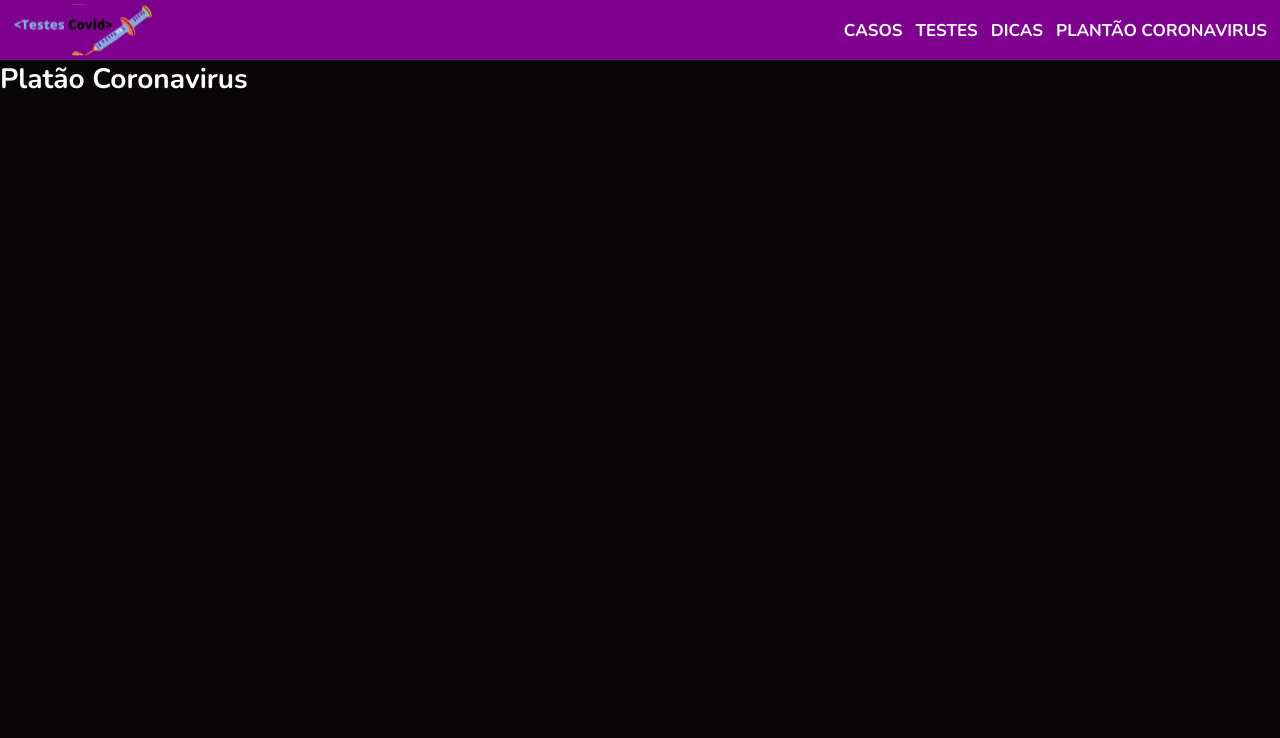
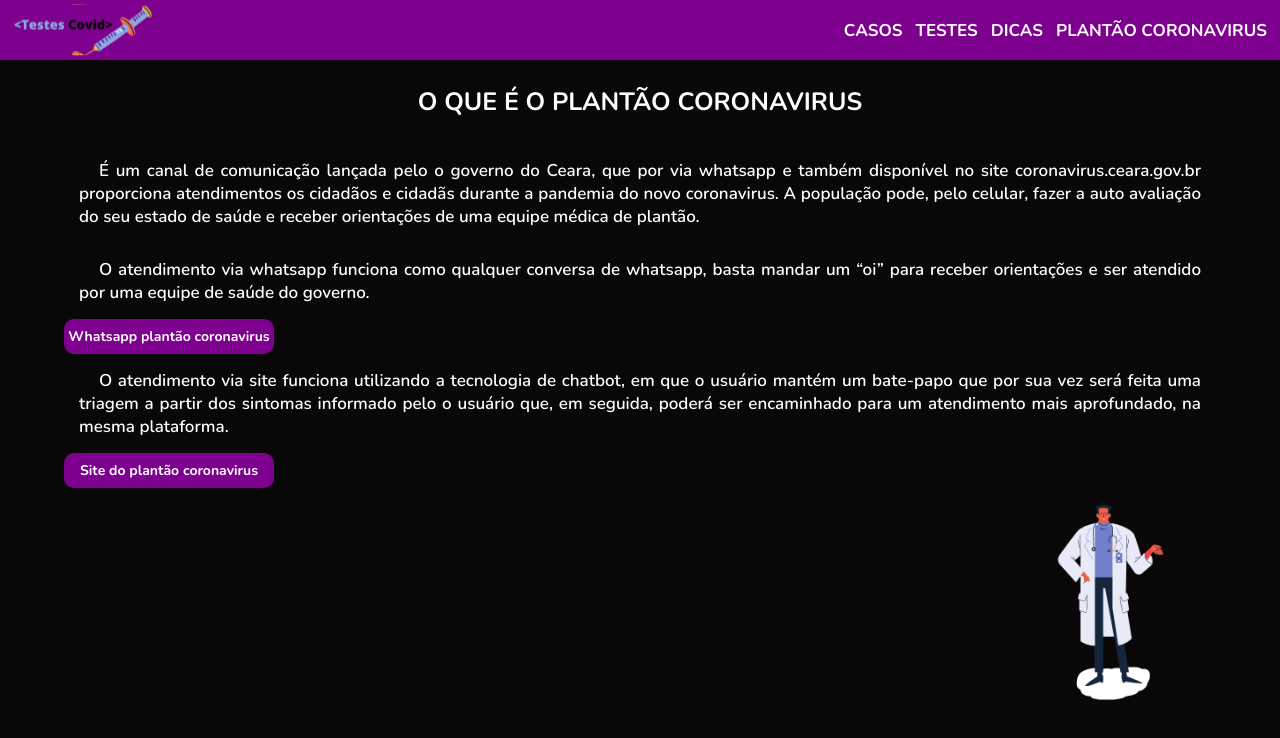
Before and after one commit to Djaysson/coronaBrasil, a React (Create React App) app: page /Plato in a window 1280 px wide. Shown: the top 738 px of the page. Built offline with nearby package versions, Linux system fonts and the light colour scheme.

Commit message:
Finalizing the creation of the coronavirus on-call communication channel page

```diff
--- a/src/global.css
+++ b/src/global.css
@@ -1,7 +1,7 @@
 :root {
   --color-background: #090707;
   --color-button-text: #FFFFFF;
-  --color-button-background: #B607CC;
+  --color-button-background:#7E008E;
   --color-text-base: #FFFFFF;
   --color-text-base-hover: #d3c8c8;
   --color-box-header: #7E008E;
@@ -17,10 +17,12 @@
 html, body, #root {
   height: 100vh;
 }
+a{
+  text-decoration: none;
+  color:var(--color-button-text);
+}
 body{
   background: var(--color-background);
-}
-body, button{
   font: 600 14px Nunito, sans-serif;
   color:var(--color-button-text);
 }
--- a/src/pages/plato/Plato.js
+++ b/src/pages/plato/Plato.js
@@ -1,10 +1,34 @@
 import React from 'react';
+import DoctorImg from '../../images/doctor.png';
 
+import './styles.css';
 
 const Plato = () => {
   return (
-    <div>
-      <h1>Platão Coronavirus</h1>
+    <div className="container_plantao">
+      <h1>O QUE É O PLANTÃO CORONAVIRUS</h1>
+      <p>É um canal de comunicação lançada pelo o governo do Ceara,
+      que por via whatsapp e também disponível no site
+      coronavirus.ceara.gov.br proporciona atendimentos os cidadãos
+      e cidadãs durante a pandemia do novo coronavirus. A população pode,
+      pelo celular, fazer a auto avaliação do seu estado de saúde e receber
+      orientações de uma equipe médica de plantão.
+      </p>
+      <p>O atendimento via whatsapp funciona como qualquer conversa de whatsapp,
+      basta mandar um “oi” para receber orientações e ser atendido por uma
+      equipe de saúde do governo.
+      </p>
+      <button><a
+        target="_blank"
+        href={'https://api.whatsapp.com/send?phone=5585984390647&text=Ol%C3%A1,%20gostaria%20de%20informa%C3%A7%C3%B5es%20sobre%20o%20novo%20coronavirus.'}>Whatsapp plantão coronavirus</a></button>
+      <p>O atendimento via site funciona utilizando a tecnologia de chatbot,
+      em que o usuário mantém  um bate-papo que por sua vez será feita uma
+      triagem a partir dos sintomas informado pelo o usuário que, em seguida,
+      poderá  ser encaminhado  para  um atendimento mais aprofundado, na mesma
+      plataforma.
+      </p>
+      <button><a target="_blank" href="https://coronavirus.ceara.gov.br/">Site do plantão coronavirus</a></button>
+      <img src={DoctorImg} alt="doctor" />
     </div>
   );
 }
--- a/src/pages/plato/styles.css
+++ b/src/pages/plato/styles.css
@@ -0,0 +1,39 @@
+.container_plantao{
+  width: 90%;
+  height: 100%;
+  margin: 0 auto;
+  display: flex;
+  flex-direction: column;
+
+}
+.container_plantao h1{
+  margin: 25px;
+  font-size: 25px;
+  text-align: center;
+
+}
+.container_plantao p{
+  font-size: 17px;
+  text-indent: 20px;
+  text-align: justify;
+  margin: 15px;
+}
+.container_plantao button{
+ font: 700 14px Nunito, sans-serif;
+ width: 210px;
+ height: 35px;
+ border: 0;
+ border-radius: 10px;
+ color:var(--color-button-text);
+ background-color: var(--color-button-background);
+}
+.container_plantao button:hover{
+ background-color: var(--color-text-base-hover);
+
+}
+.container_plantao img{
+  width: 220px;
+  height: 220px;
+  align-self: flex-end;
+
+}
```
Also changed, not shown: src/images/doctor.png (added).
